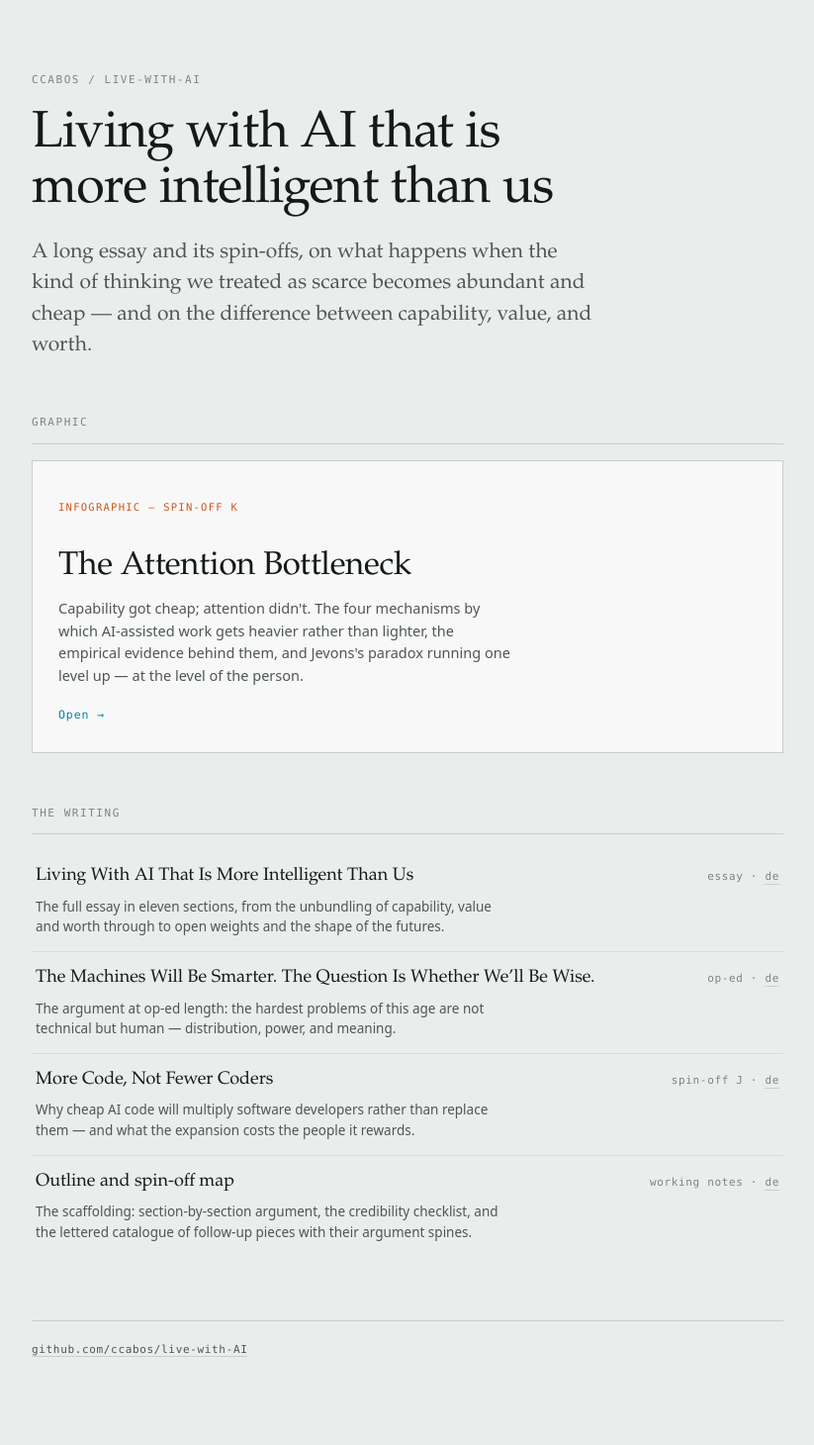
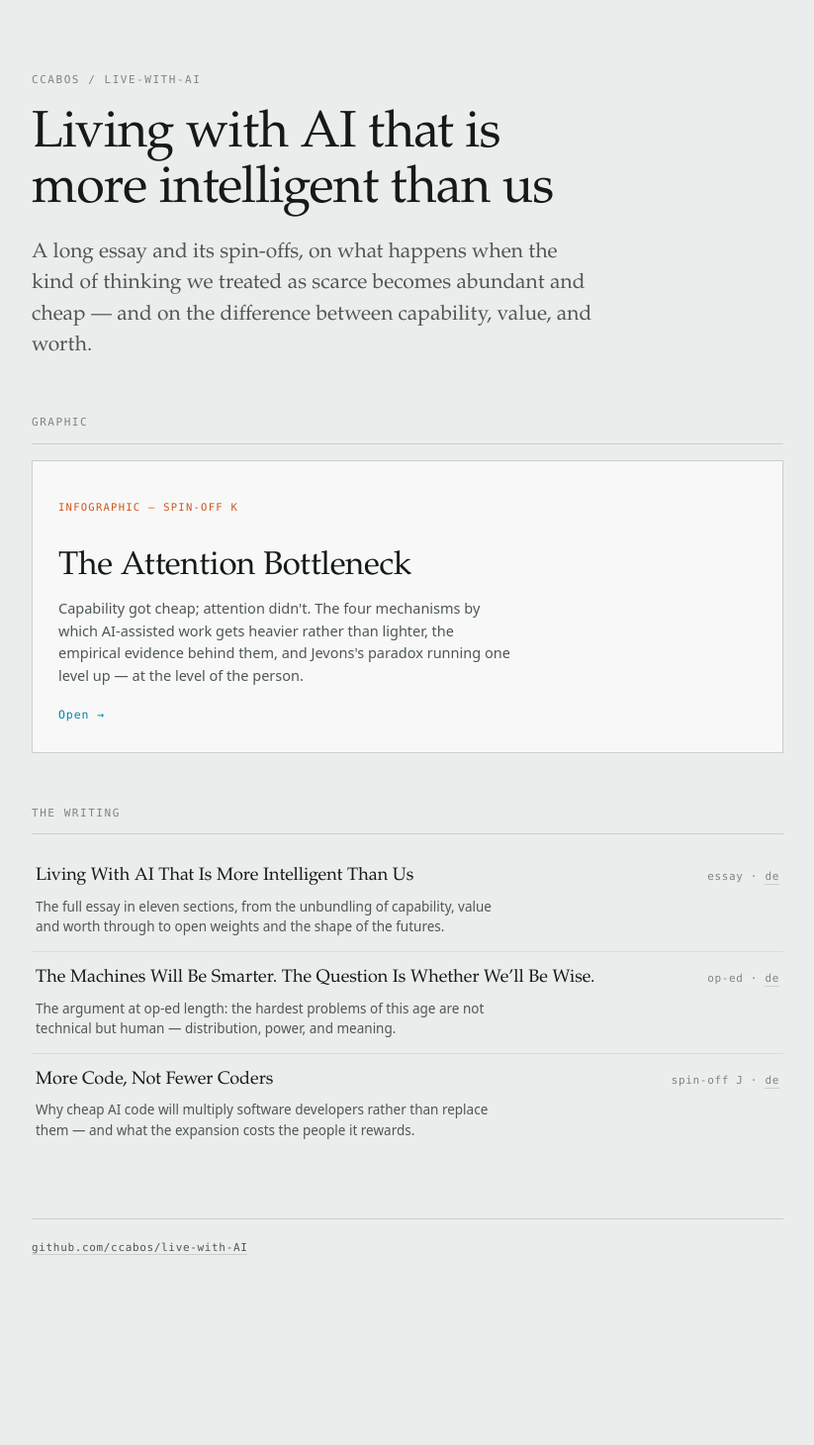
Before and after one commit to ccabos/live-with-AI, a Jekyll site: the page index.html, which Jekyll copies as it is, in a window 1280 px wide. Shown: the whole page at 99% size, without its empty margins (228-1051 px from the left). Built offline with Jekyll 4.4.1, drawn with Linux system fonts in a browser that asks for light colours; after the commit the page ends 1358 px from its top, so only the background shows below that.

Commit message:
Drop the outline from the site index
The outline is working material -- open questions, the credibility
checklist, the scaffolding notes -- and the repository is public now, so
the site lists only the finished pieces.

The file itself is untouched and Jekyll still builds essay-outline.html;
it is simply no longer linked from the index.

Co-Authored-By: Claude Opus 5 <noreply@anthropic.com>
Claude-Session: https://claude.ai/code/session_01Wrczu5e9phBSsZNLaNNgap

```diff
--- a/index.html
+++ b/index.html
@@ -256,14 +256,6 @@
             them &mdash; and what the expansion costs the people it rewards.</p>
         </div>
       </li>
-      <li>
-        <div class="row">
-          <a class="n" href="essay-outline.html">Outline and spin-off map</a>
-          <span class="meta">working notes &middot; <a href="essay-outline.de.html">de</a></span>
-          <p class="sub">The scaffolding: section-by-section argument, the credibility checklist, and
-            the lettered catalogue of follow-up pieces with their argument spines.</p>
-        </div>
-      </li>
     </ul>
   </section>
 
```
